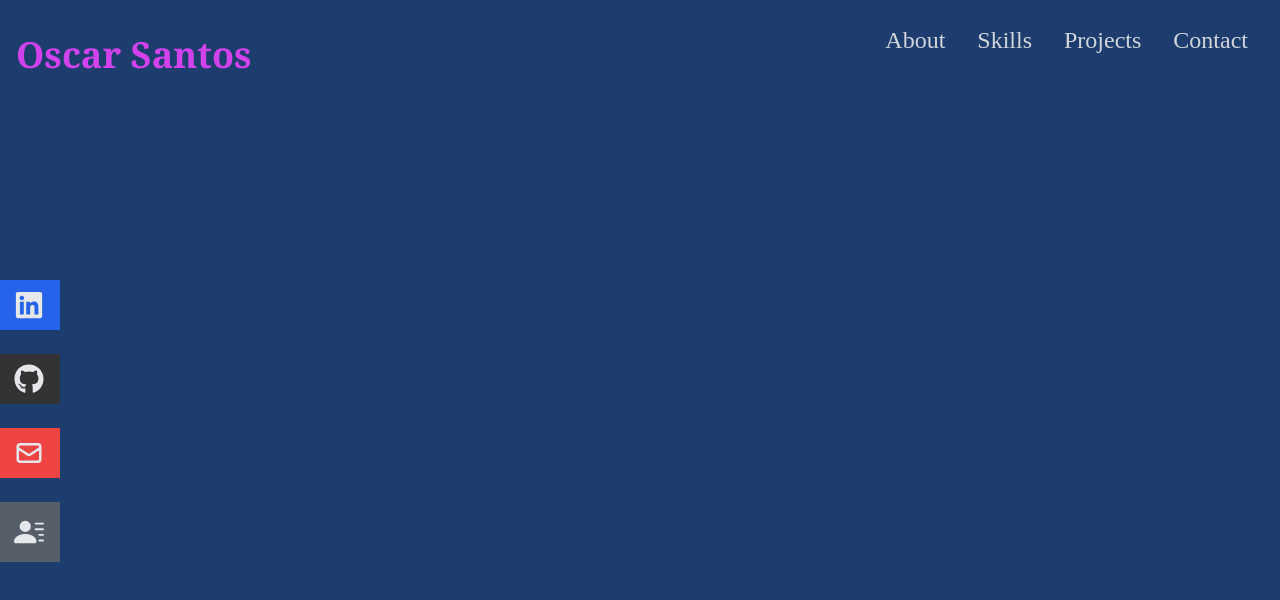
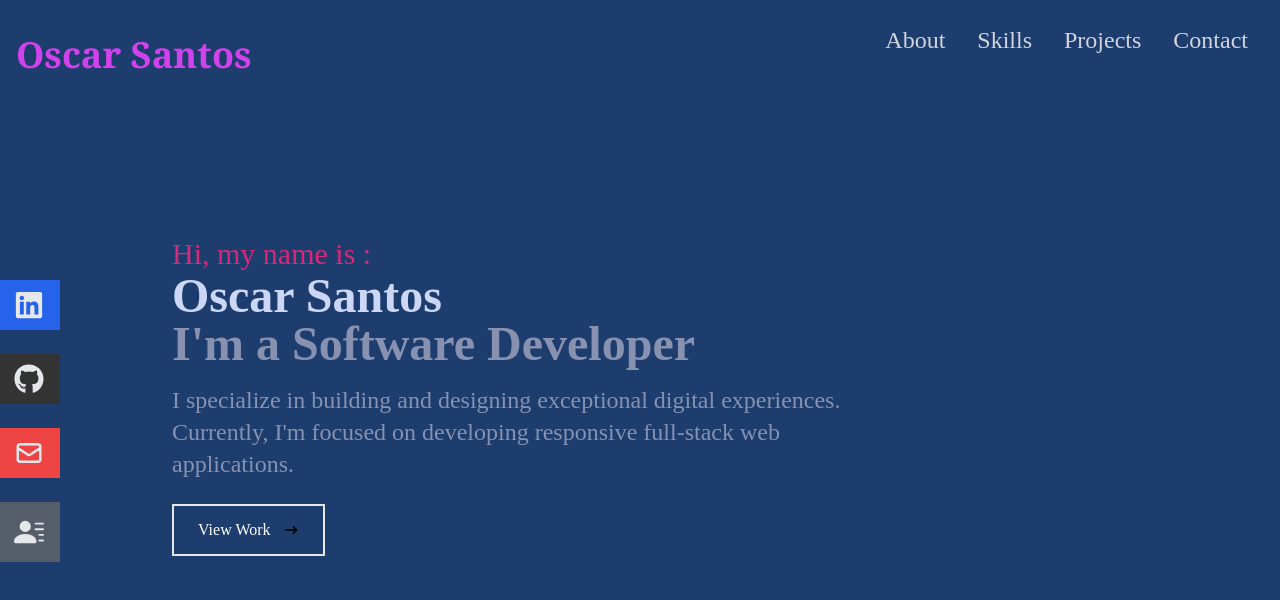
Before and after one commit to Oscar-Santos/OscarsPortfolio, a React (Create React App) app: page / in a window 1280 px wide. Shown: the top 600 px of the page. Built offline with nearby package versions, Linux system fonts and the light colour scheme.

Commit message:
style the home page

```diff
--- a/src/components/Home.js
+++ b/src/components/Home.js
@@ -1,9 +1,29 @@
 import React from 'react'
-import {hiArrowNarrowRights} from 'react-icons/hi'
+import {HiArrowNarrowRight} from 'react-icons/hi'
 
 const Home = () => {
   return (
-    <div className='w-full h-screen bg-[#1c3d6d]'>
+    <div name='home' className='w-full h-screen bg-[#1c3d6d]'>
+
+      {/* container */}
+      <div className='max-w-[1000px] mx-auto px-8 flex flex-col justify-center h-full'>
+        <p className='text-pink-600 text-3xl'>Hi, my name is :</p>
+        <h1 className='text-4xl sm:text-5xl font-bold text-[#ccd6f6]'>Oscar Santos</h1>
+        <h2 className='text-4xl sm:text-5xl font-bold text-[#8892b0]'>I'm a Software Developer</h2>
+        <p className='text-[#8892b0] py-4 max-w-[700px] text-2xl'>
+          I specialize in building and designing exceptional digital experiences. Currently, I'm focused on developing responsive full-stack web applications.
+        </p>
+
+        <div>
+          <button className='text-white group border-2 px-6 py-3 my-2 flex items-center hover:bg-pink-600 hover:border-pink-600'>
+            View Work
+            <span className='group-hover:rotate-90 duration-500 text-black'>
+              <HiArrowNarrowRight className='ml-3 ' />
+            </span>
+          </button>
+        </div>
+
+      </div>
 
     </div>
   )
--- a/src/components/Navbar.js
+++ b/src/components/Navbar.js
@@ -43,17 +43,17 @@
         </ul>
 
         {/* social icons */}
-        <div className='flex fixed flex-col top-[35%] left-0'>
+        <div className='hidden lg:flex fixed flex-col top-[35%] left-0'>
           <ul>
             <li className='w-[160px] h-[50px] flex justify-between items-center ml-[-100px] hover:ml-[-10px] duration-300 bg-blue-600'>
-              <a className='flex justify-between items-center w-full text-gray-200' href="">
+              <a className='flex justify-between items-center w-full text-gray-200' href="https://www.linkedin.com/in/oscar-santos-perez/" target='_blank'>
                 Linkedin <FaLinkedin size={30}/>
               </a>
             </li>
 
             <br />
             <li className='w-[160px] h-[50px] flex justify-between items-center ml-[-100px] hover:ml-[-10px] duration-300 bg-[#333333]'>
-              <a className='flex justify-between items-center w-full text-gray-200' href="">
+              <a className='flex justify-between items-center w-full text-gray-200' href="https://github.com/Oscar-Santos" target='_blank'>
                 Github <FaGithub size={30}/>
               </a>
             </li>
```
